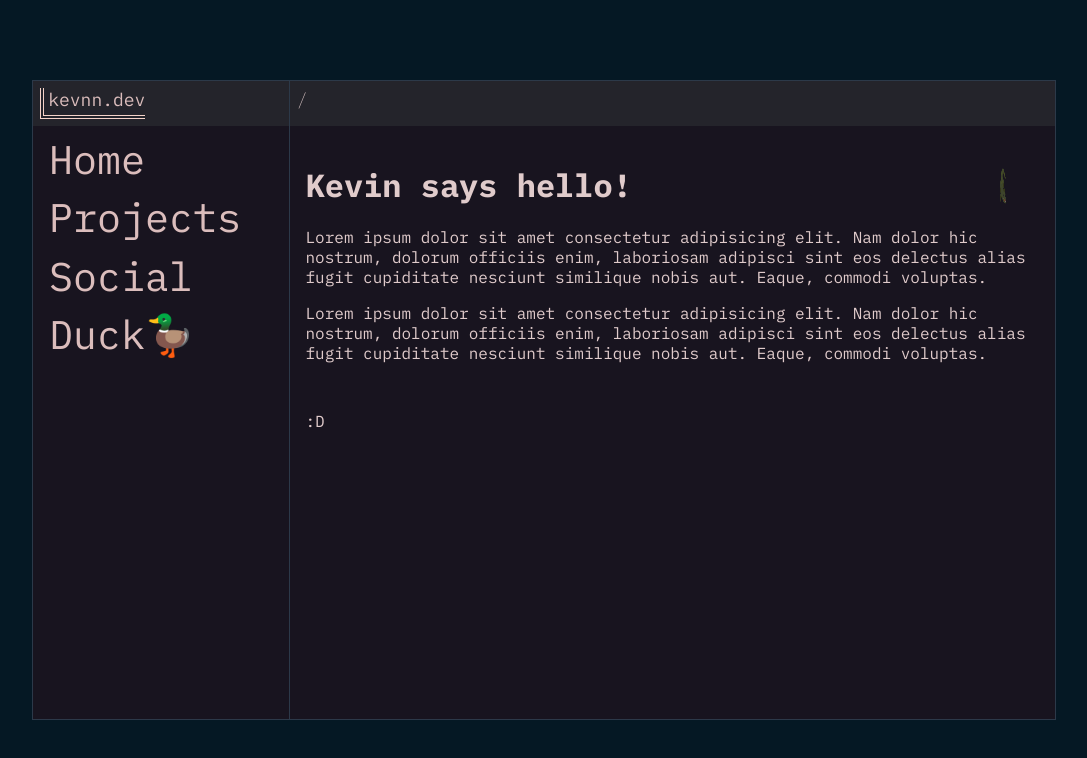
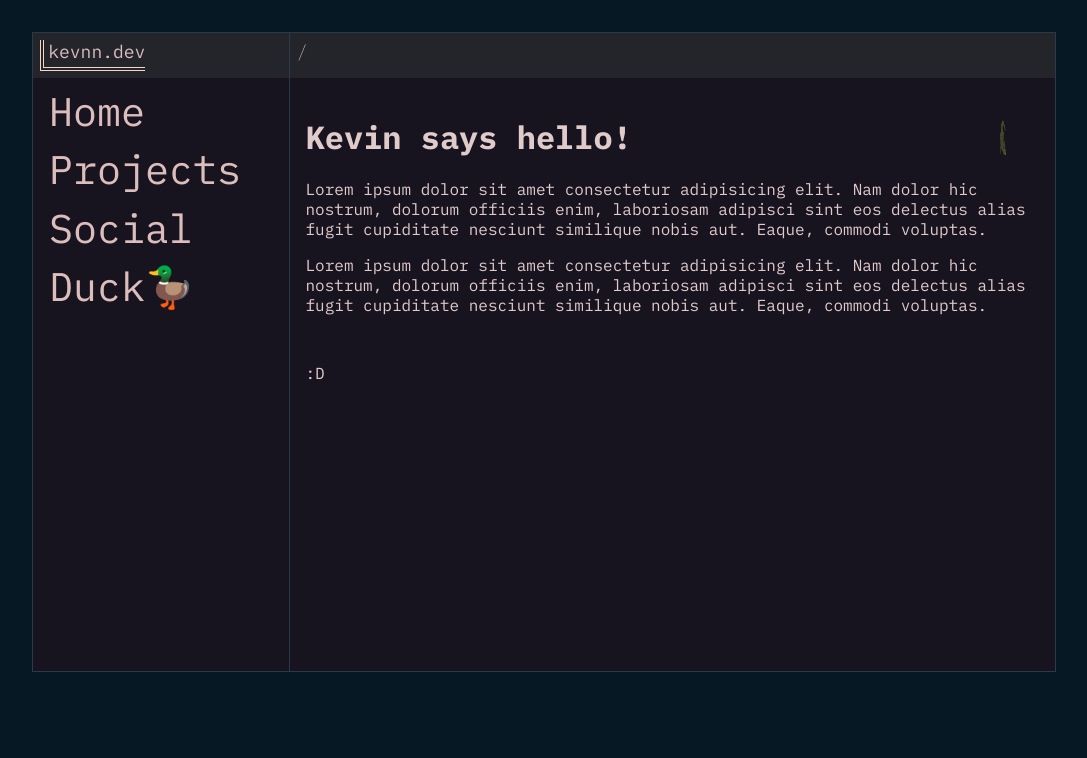
Before and after one commit to ngynkvn/kevnn.dev, a React (Vite) app: page / in a window 1280 px wide. Shown: the top 758 px of the page, without its empty margins (96-1183 px from the left). Built offline with nearby package versions, Linux system fonts and the light colour scheme.

Commit message:
fix: Some overflow fixes

```diff
--- a/src/containers/sidenav.tsx
+++ b/src/containers/sidenav.tsx
@@ -1,6 +1,5 @@
 import { Outlet } from "react-router";
 import { LinkProps, Link } from "react-router-dom";
-import { CSSTransition } from "react-transition-group";
 
 const LargeLink = (props: LinkProps) => {
   return (
--- a/src/index.css
+++ b/src/index.css
@@ -47,7 +47,7 @@ body {
 
 body {
   width: 100%;
-  height: 100vh;
+  height: 100%;
   font-family: "IBM Plex Mono", monospace;
 }
 #root {
@@ -79,7 +79,7 @@ body {
   display: grid;
   grid-template-columns: repeat(4, 1fr);
   width: 100%;
-  height: 100%;
+  min-height: 80vh;
   box-sizing: border-box;
   border: solid var(--color-mid) 1px;
   background-color: var(--color-main);
@@ -202,3 +202,7 @@ div.typewriter {
     border-left: solid var(--color-mid) 1px;
   }
 }
+
+.social-link-container {
+  word-wrap: break-word;
+}
```
